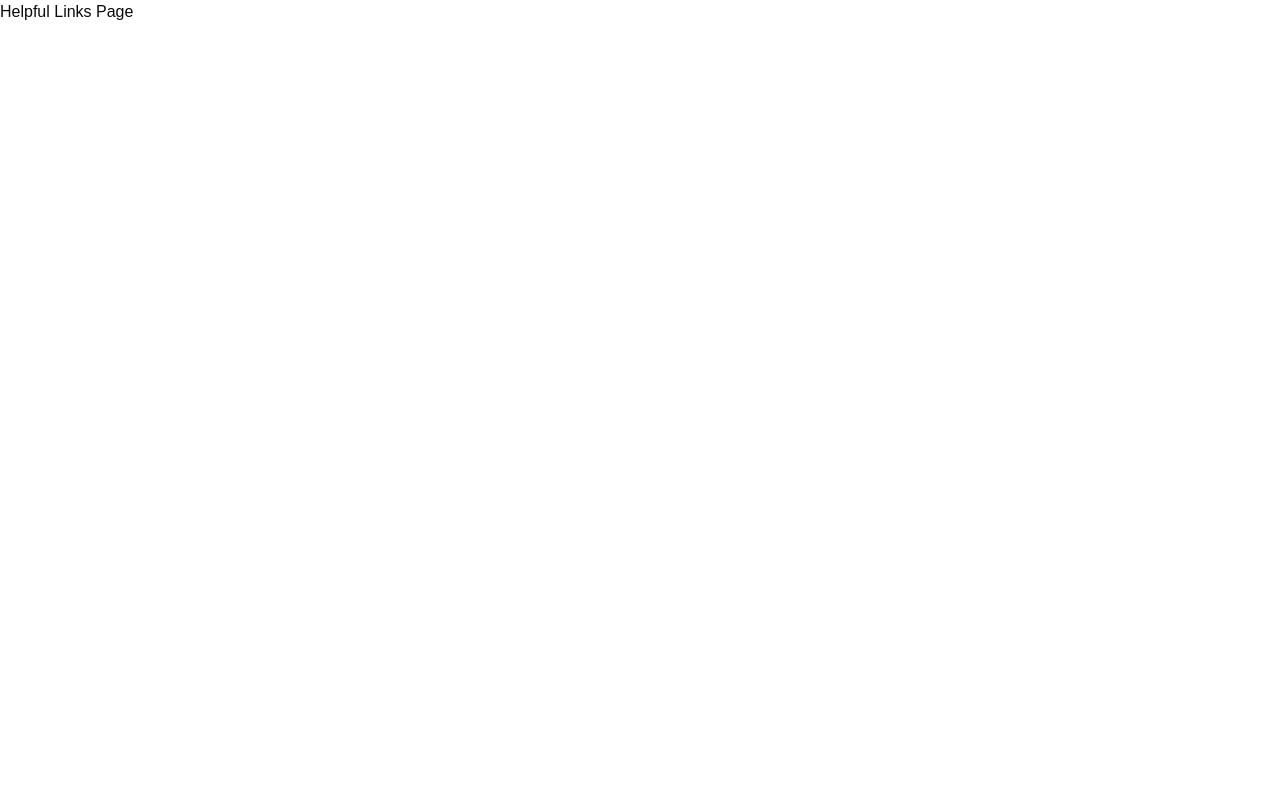
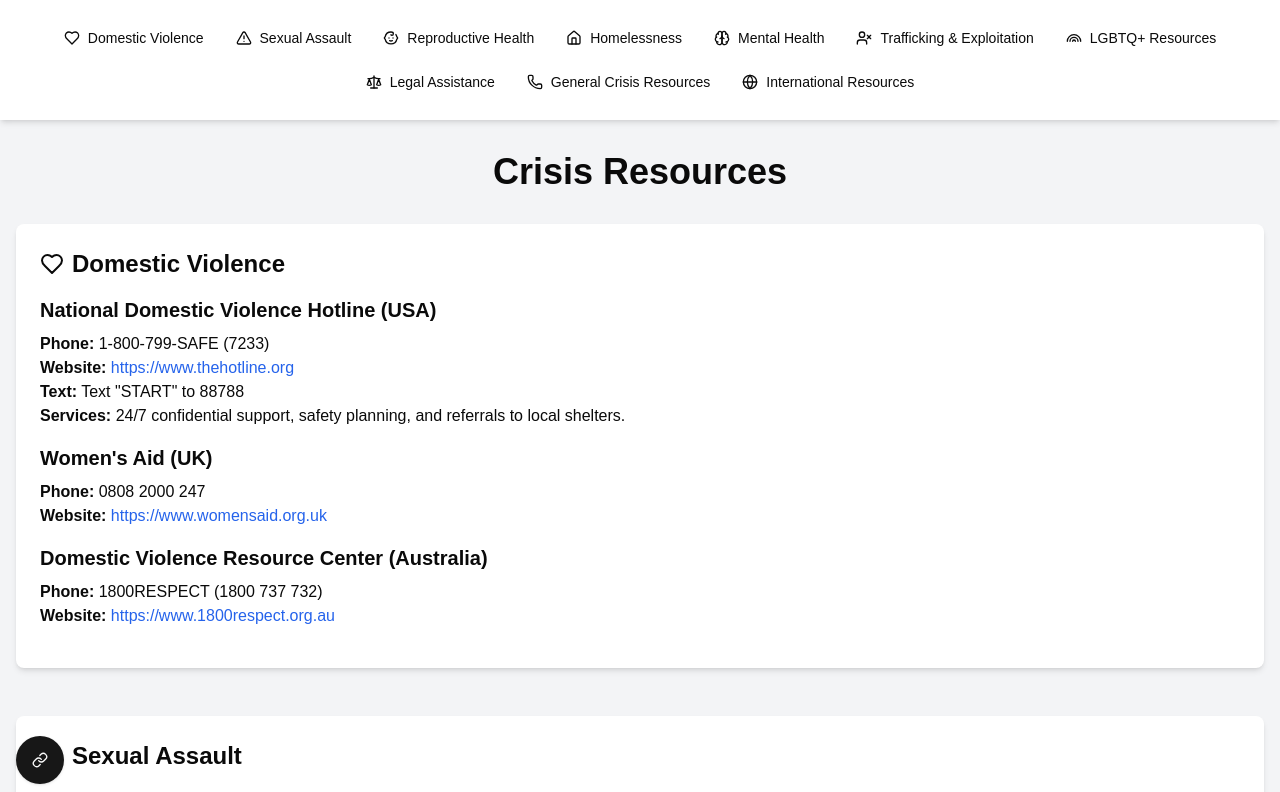
Before and after one commit to SidVen26/InnovateHer25, a Next.js app in the folder safe-space/: page /links in a window 1280 px wide. Shown: the top 792 px of the page. Built offline with nearby package versions, Linux system fonts and the light colour scheme.

Commit message:
update log out Btn

```diff
--- a/safe-space/app/links/page.tsx
+++ b/safe-space/app/links/page.tsx
@@ -1,3 +1,311 @@
-export default function links() {
-  return <h1>Helpful Links Page</h1>;
+"use client"
+
+import React, { useState, useEffect } from "react"
+import Link from "next/link"
+import { Heart, AlertTriangle, Baby, Home, Brain, UserX, Rainbow, Scale, Phone, Globe } from "lucide-react"
+import { CircularNav } from "@/components/CircularNav"
+
+type ResourceType = {
+  id: string
+  name: string
+  icon: any
+  content: {
+    title: string
+    phone?: string
+    website?: string
+    text?: string
+    services?: string
+  }[]
 }
+
+const resourceData: ResourceType[] = [
+  {
+    id: "domestic-violence",
+    name: "Domestic Violence",
+    icon: Heart,
+    content: [
+      {
+        title: "National Domestic Violence Hotline (USA)",
+        phone: "1-800-799-SAFE (7233)",
+        website: "https://www.thehotline.org",
+        text: 'Text "START" to 88788',
+        services: "24/7 confidential support, safety planning, and referrals to local shelters.",
+      },
+      {
+        title: "Women's Aid (UK)",
+        phone: "0808 2000 247",
+        website: "https://www.womensaid.org.uk",
+      },
+      {
+        title: "Domestic Violence Resource Center (Australia)",
+        phone: "1800RESPECT (1800 737 732)",
+        website: "https://www.1800respect.org.au",
+      },
+    ],
+  },
+  {
+    id: "sexual-assault",
+    name: "Sexual Assault",
+    icon: AlertTriangle,
+    content: [
+      {
+        title: "RAINN (Rape, Abuse & Incest National Network)",
+        phone: "1-800-656-HOPE (4673)",
+        website: "https://www.rainn.org",
+        services: "Free, confidential support for survivors of sexual violence.",
+      },
+      {
+        title: "NSVRC (National Sexual Violence Resource Center)",
+        website: "https://www.nsvrc.org",
+      },
+    ],
+  },
+  {
+    id: "reproductive-health",
+    name: "Reproductive Health",
+    icon: Baby,
+    content: [
+      {
+        title: "Planned Parenthood",
+        phone: "1-800-230-PLAN (7526)",
+        website: "https://www.plannedparenthood.org",
+        services: "Reproductive healthcare, abortion access, and birth control resources.",
+      },
+      {
+        title: "Aid Access",
+        website: "https://aidaccess.org",
+        services: "Online abortion pill access and consultations.",
+      },
+      {
+        title: "National Abortion Federation (NAF)",
+        phone: "1-800-772-9100 (USA & Canada)",
+        website: "https://prochoice.org",
+      },
+      {
+        title: "I Need An A",
+        website: "https://www.ineedana.com",
+        services: "Help finding local abortion providers.",
+      },
+    ],
+  },
+  {
+    id: "homelessness",
+    name: "Homelessness",
+    icon: Home,
+    content: [
+      {
+        title: "National Coalition for the Homeless",
+        website: "https://nationalhomeless.org",
+      },
+      {
+        title: "ShelterSafe (Canada)",
+        website: "https://www.sheltersafe.ca",
+        services: "Directory of women's shelters across Canada.",
+      },
+      {
+        title: "Homeless Hotline (USA)",
+        phone: "211",
+        services: "Connects callers to nearby shelters and housing resources.",
+      },
+    ],
+  },
+  {
+    id: "mental-health",
+    name: "Mental Health",
+    icon: Brain,
+    content: [
+      {
+        title: "Crisis Text Line",
+        text: 'Text "HOME" to 741741 (USA/Canada)',
+        website: "https://www.crisistextline.org",
+      },
+      {
+        title: "Suicide & Crisis Lifeline (USA)",
+        phone: "988",
+        website: "https://988lifeline.org",
+      },
+      {
+        title: "Samaritans (UK)",
+        phone: "116 123",
+        website: "https://www.samaritans.org",
+      },
+      {
+        title: "Beyond Blue (Australia)",
+        phone: "1300 22 4636",
+        website: "https://www.beyondblue.org.au",
+      },
+    ],
+  },
+  {
+    id: "trafficking",
+    name: "Trafficking & Exploitation",
+    icon: UserX,
+    content: [
+      {
+        title: "National Human Trafficking Hotline (USA)",
+        phone: "1-888-373-7888",
+        text: 'Text "HELP" or "INFO" to 233733',
+        website: "https://humantraffickinghotline.org",
+      },
+      {
+        title: "Polaris Project",
+        website: "https://polarisproject.org",
+        services: "Resources for victims of human trafficking.",
+      },
+    ],
+  },
+  {
+    id: "lgbtq",
+    name: "LGBTQ+ Resources",
+    icon: Rainbow,
+    content: [
+      {
+        title: "Trevor Project (LGBTQ+ Youth)",
+        phone: "1-866-488-7386",
+        website: "https://www.thetrevorproject.org",
+        services: "Crisis intervention and suicide prevention for LGBTQ+ youth.",
+      },
+      {
+        title: "GLAAD LGBTQ+ Resource List",
+        website: "https://www.glaad.org/resourcelist",
+      },
+    ],
+  },
+  {
+    id: "legal",
+    name: "Legal Assistance",
+    icon: Scale,
+    content: [
+      {
+        title: "WomensLaw.org",
+        website: "https://www.womenslaw.org",
+        services: "Legal information and resources for survivors of abuse.",
+      },
+    ],
+  },
+  {
+    id: "general",
+    name: "General Crisis Resources",
+    icon: Phone,
+    content: [
+      {
+        title: "United Way 211",
+        phone: "Dial 211",
+        website: "https://www.211.org",
+        services: "Provides access to local services like shelters, mental health, food banks, etc.",
+      },
+    ],
+  },
+  {
+    id: "international",
+    name: "International Resources",
+    icon: Globe,
+    content: [
+      {
+        title: "UN Women (Global Resource)",
+        website: "https://www.unwomen.org",
+        services: "Advocacy and resources for women's empowerment globally.",
+      },
+      {
+        title: "Refuge (UK)",
+        phone: "0808 2000 247",
+        website: "https://www.refuge.org.uk",
+      },
+    ],
+  },
+]
+
+function Navbar() {
+  const [isSticky, setIsSticky] = useState(false)
+
+  useEffect(() => {
+    const handleScroll = () => {
+      setIsSticky(window.scrollY > 0)
+    }
+
+    window.addEventListener("scroll", handleScroll)
+    return () => {
+      window.removeEventListener("scroll", handleScroll)
+    }
+  }, [])
+
+  return (
+    <nav className={`bg-white shadow-md transition-all ${isSticky ? "sticky top-0 z-10" : ""}`}>
+      <div className="container mx-auto px-4">
+        <ul className="flex flex-wrap justify-center py-4">
+          {resourceData.map((item) => (
+            <li key={item.id} className="mx-2 my-1">
+              <Link href={`#${item.id}`} className="flex items-center p-2 rounded-lg hover:bg-gray-100 text-sm">
+                <item.icon className="w-4 h-4 mr-2" />
+                <span>{item.name}</span>
+              </Link>
+            </li>
+          ))}
+        </ul>
+      </div>
+    </nav>
+  )
+}
+
+function ResourceSection({ resource }: { resource: ResourceType }) {
+  return (
+    <section id={resource.id} className="mb-12 scroll-mt-16">
+      <div className="bg-white rounded-lg shadow-md p-6">
+        <h2 className="text-2xl font-semibold mb-4 flex items-center">
+          <resource.icon className="w-6 h-6 mr-2" />
+          {resource.name}
+        </h2>
+        <div className="prose max-w-none">
+          {resource.content.map((item, index) => (
+            <div key={index} className="mb-4">
+              <h3 className="text-xl font-semibold mb-2">{item.title}</h3>
+              {item.phone && (
+                <p>
+                  <strong>Phone:</strong> {item.phone}
+                </p>
+              )}
+              {item.website && (
+                <p>
+                  <strong>Website:</strong>{" "}
+                  <a
+                    href={item.website}
+                    target="_blank"
+                    rel="noopener noreferrer"
+                    className="text-blue-600 hover:underline"
+                  >
+                    {item.website}
+                  </a>
+                </p>
+              )}
+              {item.text && (
+                <p>
+                  <strong>Text:</strong> {item.text}
+                </p>
+              )}
+              {item.services && (
+                <p>
+                  <strong>Services:</strong> {item.services}
+                </p>
+              )}
+            </div>
+          ))}
+        </div>
+      </div>
+    </section>
+  )
+}
+
+export default function Links() {
+  return (
+    <div className="min-h-screen bg-gray-100">
+      <Navbar />
+      <main className="container mx-auto px-4 py-8">
+        <h1 className="text-4xl font-bold mb-8 text-center">Crisis Resources</h1>
+        {resourceData.map((resource) => (
+          <ResourceSection key={resource.id} resource={resource} />
+        ))}
+      </main>
+      <CircularNav currentPage="/links" />
+    </div>
+  )
+}
--- a/safe-space/app/page.tsx
+++ b/safe-space/app/page.tsx
@@ -22,9 +22,9 @@
           <a href="/api/auth/login?returnTo=/chatBot" className="px-4 py-2 bg-white text-black rounded-md hover:bg-gray-200">
             Log In
           </a>
-          <a href="/api/auth/logout" className="px-4 py-2 bg-white text-black rounded-md hover:bg-gray-200">
+          {/* <a href="/api/auth/logout" className="px-4 py-2 bg-white text-black rounded-md hover:bg-gray-200">
             Log Out
-          </a>
+          </a> */}
         </div>
       </nav>
 
--- a/safe-space/components/ChatBot.tsx
+++ b/safe-space/components/ChatBot.tsx
@@ -100,13 +100,26 @@
 
   return (
     <div className="flex flex-col h-screen bg-gray-100">
-      <div className="p-4 bg-white shadow-md">
-        <h1 className="text-2xl font-bold">Safe Space</h1>
+      <div className="p-4 flex items-center justify-between bg-white shadow-md">
+        <div className="text-xl font-bold">Safe Space</div>
+        <div className="flex space-x-2">
+          <Button onClick={toggleChatVisibility}>
+            {isChatVisible ? "Hide Chat" : "Show Chat"}
+          </Button>
+          <Button>
+            <a href="/api/auth/logout" className="bg-black text-white rounded-md">
+              Log Out
+            </a>
+          </Button>
+        </div>
       </div>
 
+
+
       <div className="p-4">
-        <Button onClick={toggleChatVisibility}>{isChatVisible ? "Hide Chat" : "Show Chat"}</Button>
+
       </div>
+
 
       {isChatVisible && (
         <div className="flex-1 flex flex-col overflow-hidden">
```
